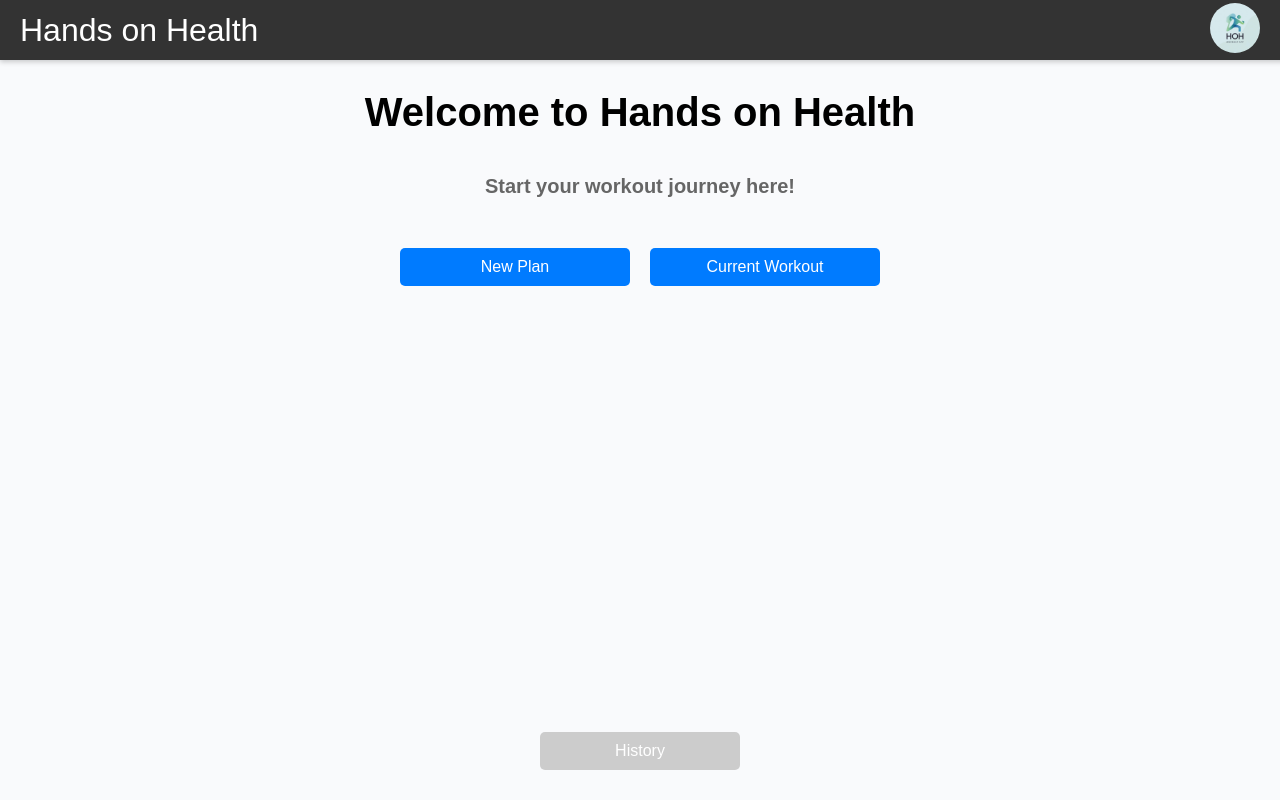
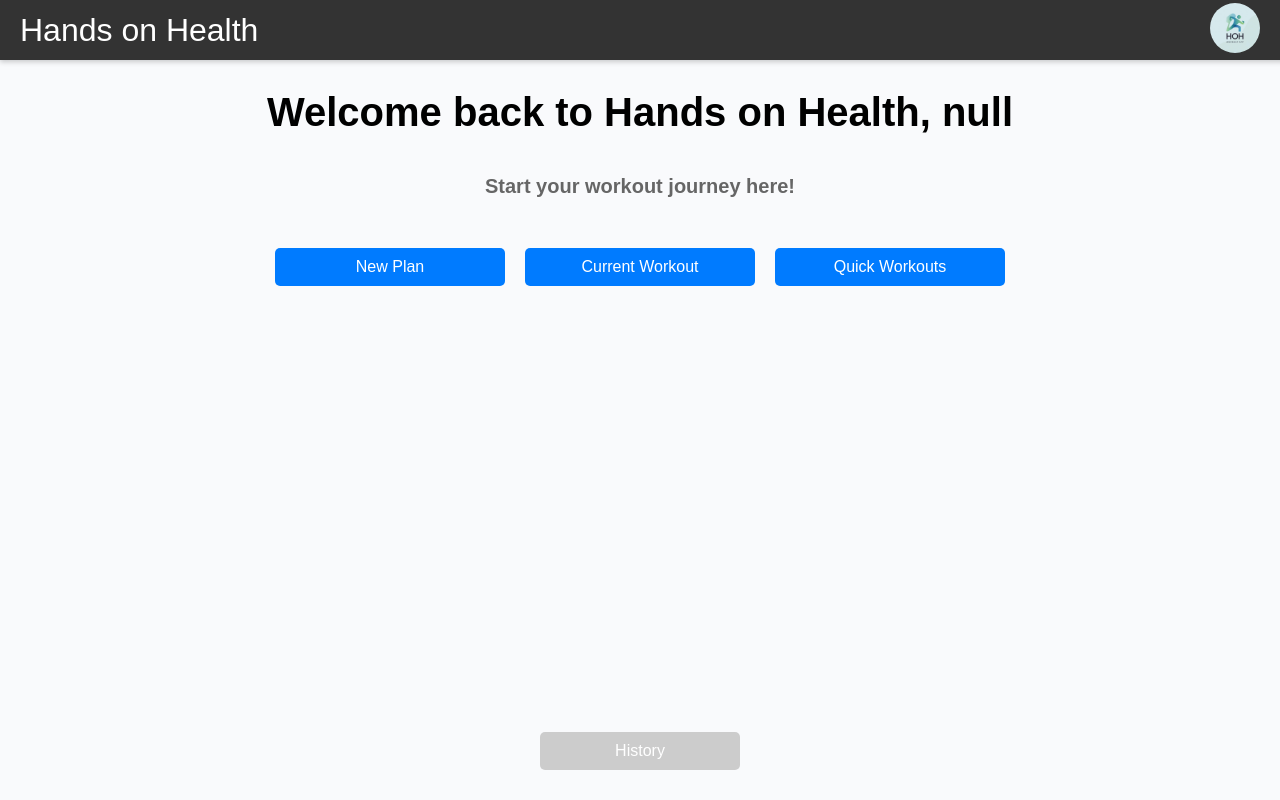
Before and after one commit to weloniheu/Hands-on-Health2, a React (Create React App) app in the folder client/: page /home in a window 1280 px wide. Built offline with nearby package versions, Linux system fonts and the light colour scheme.

Commit message:
Added Guest Login and Functionality

```diff
--- a/client/src/components/HomePage.css
+++ b/client/src/components/HomePage.css
@@ -30,7 +30,8 @@ html {
 }
 
 .new-plan-button,
-.current-workout-button {
+.current-workout-button,
+.quick-workouts-button {
     margin: 0 10px;
     width: 230px;
 }
--- a/client/src/components/HomePage.tsx
+++ b/client/src/components/HomePage.tsx
@@ -1,5 +1,6 @@
 import React from "react";
 import { Link, Navigate, useNavigate } from "react-router-dom";
+import { useAuth } from "../contexts/AuthContext";
 import Header from "./WorkOutPlan/Header";
 import "./HomePage.css";
 
@@ -18,10 +19,16 @@ const HomePage: React.FC = () => {
         navigate("/history");
     }
 
+    function handleQuickWorkouts() {
+        navigate("/quick-workouts");
+    }
+
+    const { user, isGuest } = useAuth();
+
     return (
         <div className="home-page">
             <Header />
-            <h1>Welcome to Hands on Health</h1>
+            <h1>Welcome {isGuest ? "to Hands on Health" : `back to Hands on Health, ${user}`}</h1>
             <h2>Start your workout journey here!</h2>
             <div className="buttons-group">
                 <button className="new-plan-button" onClick={handleStartTemplate}>
@@ -31,10 +38,16 @@ const HomePage: React.FC = () => {
                 <button className="current-workout-button" onClick={handleCurrentWorkout}>
                     Current Workout
                 </button>
+
+                <button className="quick-workouts-button" onClick={handleQuickWorkouts}>
+                    Quick Workouts
+                </button>
             </div>
-            <div className="history-button">
-                <button onClick={handleViewHistory}>History</button>
-            </div>
+            {!isGuest && (
+                <div className="history-button">
+                    <button onClick={handleViewHistory}>History</button>
+                </div>
+            )}
         </div>
     );
 };
--- a/client/src/components/Login/Login.tsx
+++ b/client/src/components/Login/Login.tsx
@@ -9,20 +9,32 @@ function Login() {
     const [email, setEmail] = useState("");
     const [password, setPassword] = useState("");
     const [error, setError] = useState("");
-    const { setToken } = useAuth();
+    const { setToken, setIsGuest, setUser } = useAuth();
     const navigate = useNavigate();
 
     async function handleLogin(event: any) {
         event.preventDefault();
-        const data = await login(email, password);
+        try {
+            const data = await login(email, password);
 
-        if (data.result) {
-            setToken(data.token);
-            localStorage.setItem("authToken", data.token);
-            navigate("/home");
-        } else {
-            setError(data.message);
+            if (data.result) {
+                setToken(data.token);
+                setUser(email);
+                localStorage.setItem("authToken", data.token);  // Save the token in localStorage
+                setIsGuest(false);
+                navigate("/home");
+            } else {
+                setError(data.message || "Invalid login credentials");
+            }
+        } catch (error) {
+            setError("Login failed. Please try again.");
         }
+    }
+
+    function handleGuestLogin() {
+        setIsGuest(true);
+        setToken(null);
+        navigate("/home");
     }
 
     return (
@@ -49,7 +61,7 @@ function Login() {
                 </div>
                 <div className="form-group submit"><button type="submit">Login</button></div>
                 <div className="form-group guest">
-                    <p onClick={() => navigate("/guest")} className="guest-login">Continue as guest</p>
+                    <p onClick={handleGuestLogin} className="guest-login">Continue as guest</p>
                 </div>
             </form>
         </div>
--- a/client/src/contexts/AuthContext.tsx
+++ b/client/src/contexts/AuthContext.tsx
@@ -2,7 +2,11 @@ import React, { createContext, ReactNode, useContext, useState } from "react";
 
 interface AuthContextType {
     token: string | null;
-    setToken: (token: string) => void;
+    setToken: (token: string | null) => void;
+    user: string | null;
+    setUser: (user: string | null) => void;
+    isGuest: boolean;
+    setIsGuest: (isGuest: boolean) => void;
     logout: () => void;
 }
 
@@ -10,13 +14,17 @@ const AuthContext = createContext<AuthContextType | undefined>(undefined);
 
 export const AuthProvider = ({ children }: { children: ReactNode }) => {
     const [token, setToken] = useState<string | null>(null);
+    const [user, setUser] = useState<string | null>(null);
+    const [isGuest, setIsGuest] = useState<boolean>(false);
 
     const logout = () => {
         setToken(null);
+        setUser(null);
+        setIsGuest(false);
         localStorage.removeItem("authToken");
     };
 
-    return <AuthContext.Provider value={{ token, setToken, logout }}>{children}</AuthContext.Provider>;
+    return <AuthContext.Provider value={{ token, user, setUser, setToken, isGuest, setIsGuest, logout }}>{children}</AuthContext.Provider>;
 };
 
 export const useAuth = (): AuthContextType => {
```
